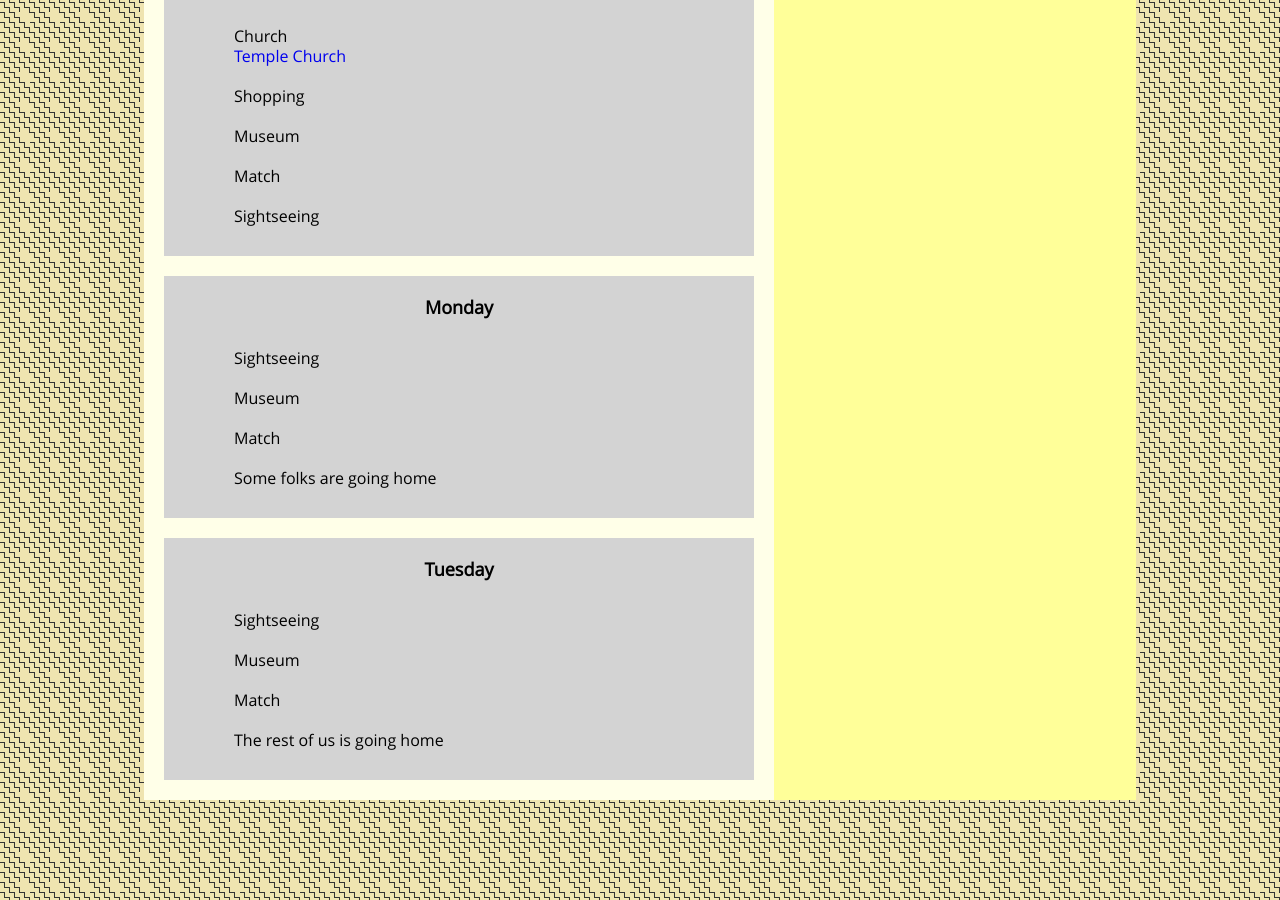
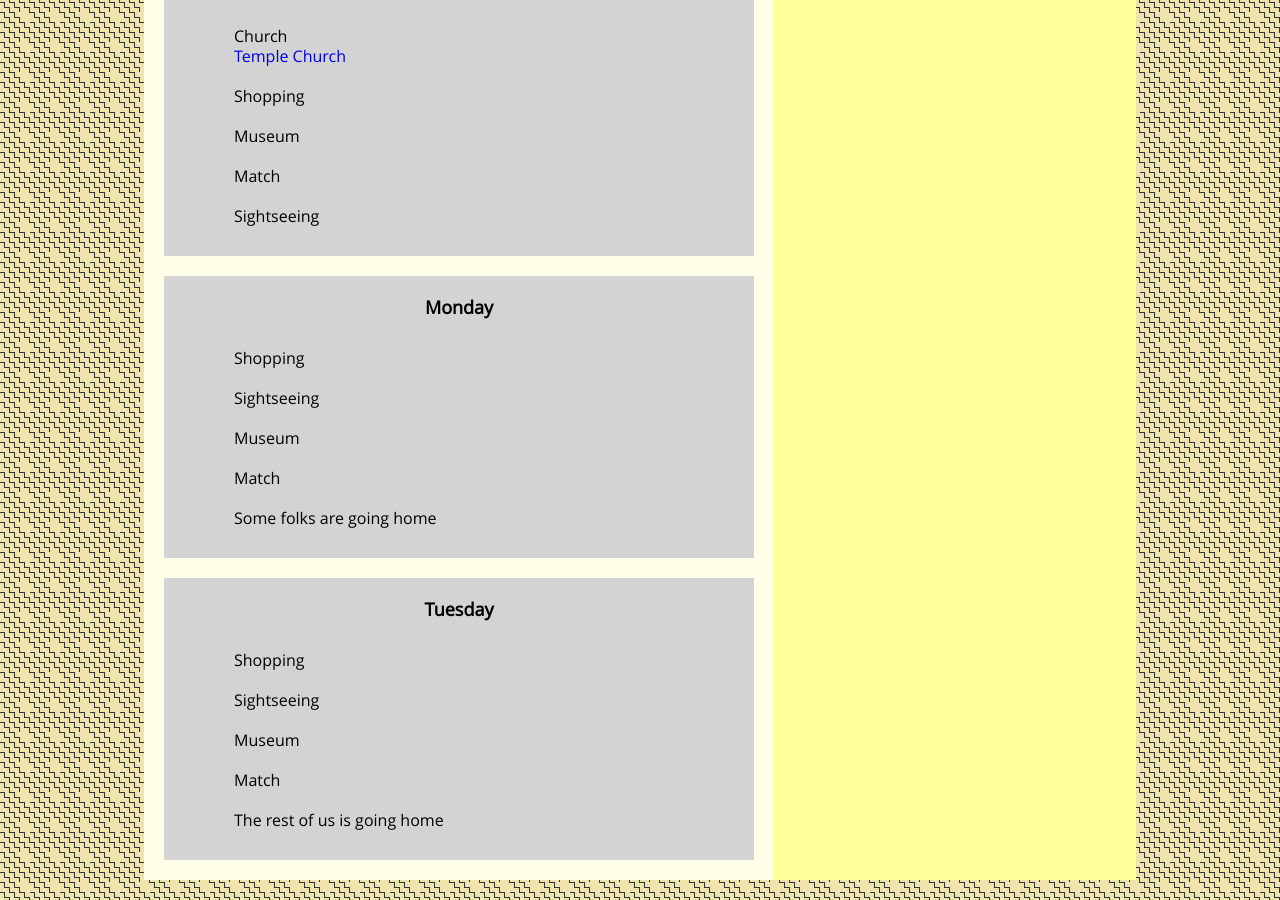
Before and after one commit to richardtraindl/tierarztpraxis-kaiserstrasse.at, a Jekyll site: the page built from london/index.html, in a window 1280 px wide and 900 px high, scrolled down 738 px. Built offline with Jekyll 4.4.1, drawn with Linux system fonts in a browser that asks for light colours.

Commit message:
london 2015

```diff
--- a/london/index.html
+++ b/london/index.html
@@ -46,6 +46,7 @@ id: london_2015
             <section>
               <h3>Monday</h3>
               <ul>
+                <li>Shopping</li>
                 <li>Sightseeing</li>
                 <li>Museum</li>
                 <li>Match</li>
@@ -57,6 +58,7 @@ id: london_2015
             <section>
               <h3>Tuesday</h3>
               <ul>
+                <li>Shopping</li>
                 <li>Sightseeing</li>
                 <li>Museum</li>
                 <li>Match</li>
```
